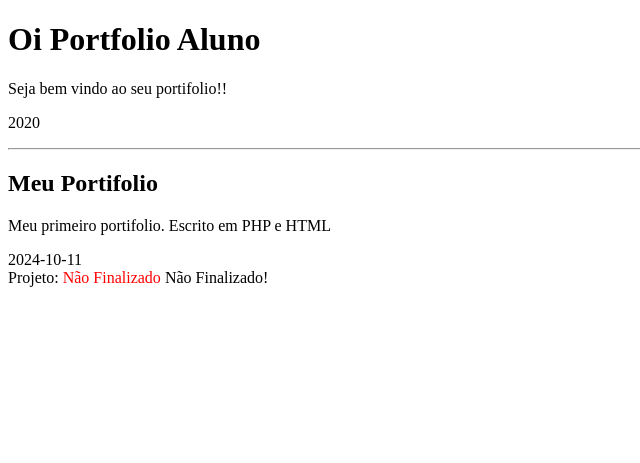
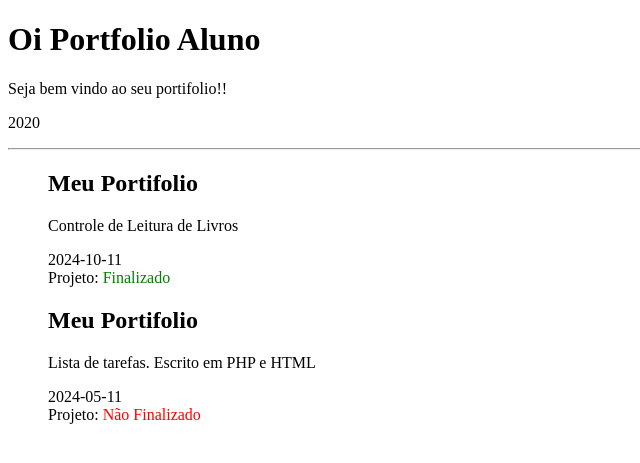
Before and after one commit to rocketseat-education/php-portfolio-dev, a PHP site: page / in a window 1280 px wide. Shown: the top 463 px of the page, without its empty margins (0-640 px from the left). Run offline with PHP 8.4, Linux system fonts and the light colour scheme.

Commit message:
Entendendo sobre arrays

```diff
--- a/portifolio/index.php
+++ b/portifolio/index.php
@@ -24,6 +24,23 @@
         $dataDoProjeto="2024-10-11";
 
         $descricao="Meu primeiro portifolio. Escrito em PHP e HTML";
+
+        $projetos = [
+            [
+
+                "titulo" => "Meu Portifolio",
+                "finalizado" => true,
+                "data" => "2024-10-11",
+                "descricao" => "Controle de Leitura de Livros",
+            ],
+            [
+
+                "titulo" => "Meu Portifolio",
+                "finalizado" => false,
+                "data" => "2024-05-11",
+                "descricao" => "Lista de tarefas. Escrito em PHP e HTML",
+            ],
+        ];
     ?>
 
     <h1><?=$titulo?></h1>
@@ -33,23 +50,21 @@
     <p><?=$ano?></p>
 
     <hr/>
-
-    <div
-
+    <ul>
+        <?php foreach ($projetos as $projeto): ?>
             <?php if( ! ((2024 - $ano) > 2) ): ?>
                 style="background-color: burlywood;"
             <?php endif; ?>
-    >
 
-        <h2><?=$projeto?></h2>
-        <p><?=$descricao?></p>
+            <h2><?=$projeto['titulo']?></h2>
+            <p><?=$projeto['descricao']?></p>
 
             <div>
-            <div><?=$dataDoProjeto?></div>
+                <div><?=$projeto['data']?></div>
 
                 <div> Projeto:
 
-                <?php if( ! $finalizado): ?>
+                    <?php if( ! $projeto['finalizado']): ?>
 
                         <span style="color: red;">Não Finalizado</span>
 
@@ -60,16 +75,18 @@
                     <?php endif;?>
 
 
-                <?php
-                    if( $finalizado ){
+                    <!-- <?php
+                        if( $projeto['finalizado'] ){
                             echo "Finalizado!";
                         } else {
                             echo "Não Finalizado!";
                         }
-                ?>
+                    ?> -->
                 </div>
             </div>
         </div>
+        <?php endforeach; ?>
+    </ul>
 
 </body>
 </html>
```
Lines whose indentation alone changed are shown as unchanged.
